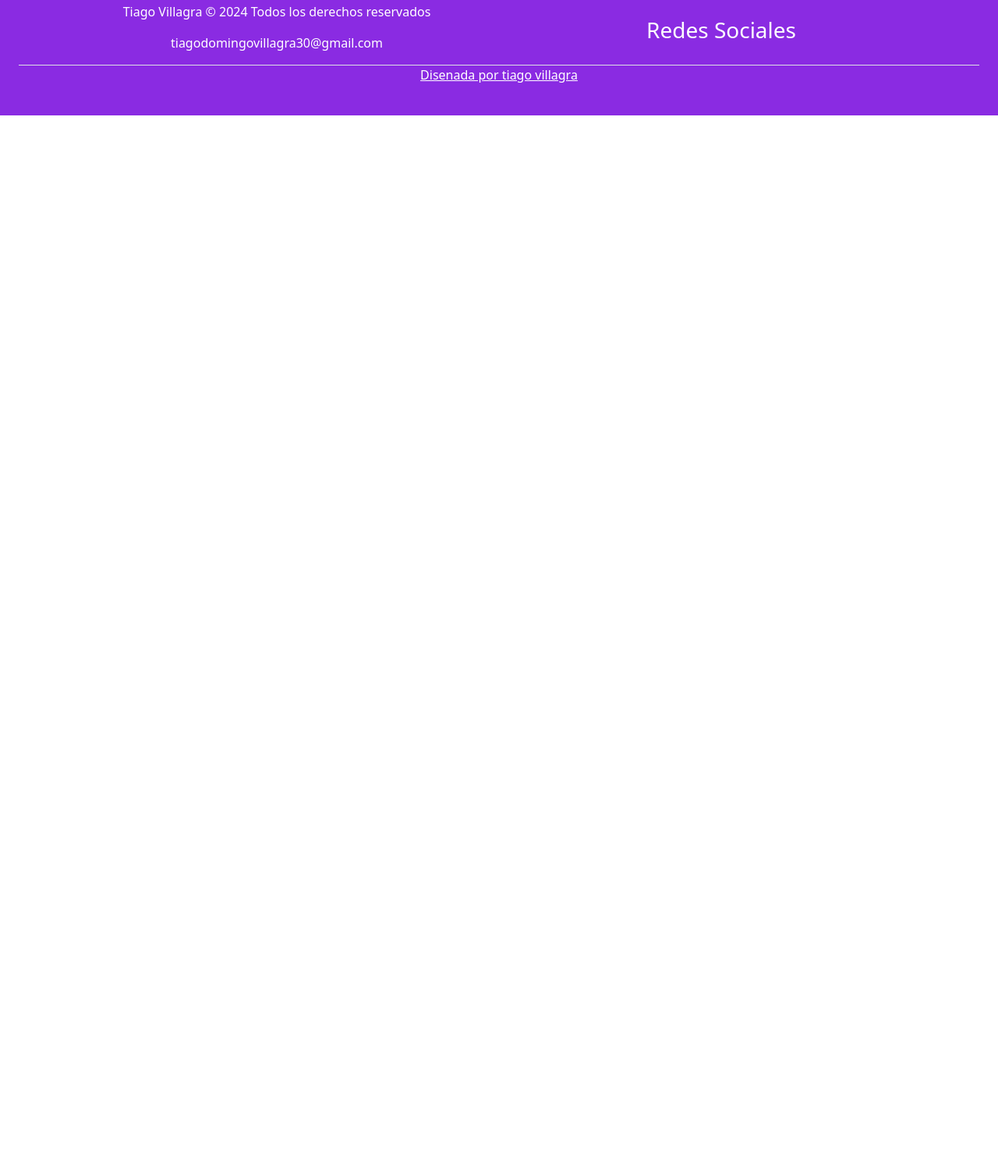
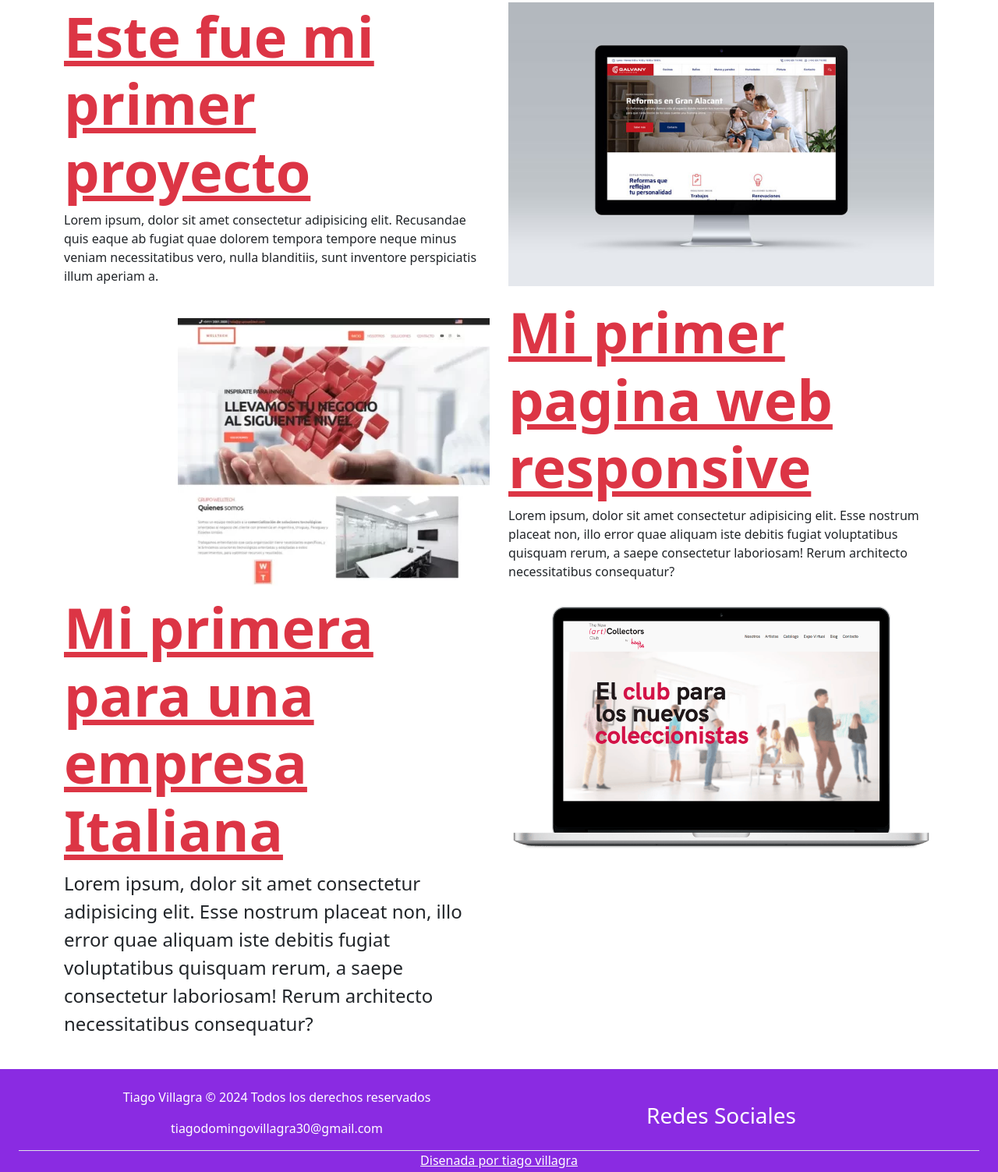
Before and after one commit to tiagovillagra/pree-entrega3, a plain HTML site: page pages/mis-trabajos.html in a window 1280 px wide. Shown: the part 97-1600 px from the top of the page at 78% size. Before the commit the page ends 800 px from the top, so only its background shows below. Drawn offline with nearby package versions, Linux system fonts and the light colour scheme.

Commit message:
teminado la pages mis-trabajos

```diff
--- a/pages/mis-trabajos.html
+++ b/pages/mis-trabajos.html
@@ -7,7 +7,7 @@
     <link href="https://cdn.jsdelivr.net/npm/bootstrap@5.3.2/dist/css/bootstrap.min.css" rel="stylesheet"
         integrity="sha384-T3c6CoIi6uLrA9TneNEoa7RxnatzjcDSCmG1MXxSR1GAsXEV/Dwwykc2MPK8M2HN" crossorigin="anonymous" />
     <link rel="stylesheet" href="../styles/estyles.css">
-    <title>Document</title>
+    <title>mis trabajos</title>
 </head>
 
 <body>
@@ -44,7 +44,54 @@
             </div>
         </nav>
     </header>
+    <main class="p-4">
+        <section class="container">
+            <div class="row">
+                <div class="col-lg-6 d-flex flex-column align-items-center">
+                    <h1 class="display-2 fw-semibold text-center text-decoration-underline text-lg-start text-danger">
+                        Este fue mi primer proyecto</h1>
+                    <p class="text-center fs-6 text-lg-start">Lorem ipsum, dolor sit amet consectetur adipisicing
+                        elit. Recusandae quis eaque ab fugiat quae
+                        dolorem tempora tempore neque minus veniam necessitatibus vero, nulla blanditiis, sunt inventore
+                        perspiciatis illum aperiam a.</p>
+                </div>
+                <div class="col-lg-6 ">
+                    <img src="../img/ejemplo-1.jpg" alt=".." class="img-fluid">
+                </div>
+            </div>
+        </section>
+        <section class="container">
+            <div class="row d-flex flex-column align-items-center flex-lg-row-reverse ">
+                <div class="col-lg-6">
+                    <h2 class="display-2 fw-semibold text-center text-decoration-underline text-lg-start text-danger">Mi
+                        primer pagina web responsive</h2>
+                    <p class="text-center fs-6 text-lg-start">Lorem ipsum, dolor sit amet consectetur adipisicing
+                        elit. Esse nostrum placeat non, illo error quae
+                        aliquam iste debitis fugiat voluptatibus quisquam rerum, a saepe consectetur laboriosam! Rerum
+                        architecto necessitatibus consequatur?</p>
+                </div>
+                <div class="col-lg-6 d-flex flex-column align-items-center flex-lg-row-reverse">
+                    <img src="../img/ejemplo-2.webp" alt=".." class="img-fluid mt-3">
+                </div>
+            </div>
+        </section>
+        <section class="container">
+            <div class="row">
 
+                <div class="col-lg-6">
+                    <h2 class="display-2 fw-semibold text-center text-decoration-underline text-lg-start text-danger">Mi
+                        primera para una empresa Italiana</h2>
+                    <p class="text-center fs-4 text-lg-start">Lorem ipsum, dolor sit amet consectetur adipisicing
+                        elit. Esse nostrum placeat non, illo error quae
+                        aliquam iste debitis fugiat voluptatibus quisquam rerum, a saepe consectetur laboriosam! Rerum
+                        architecto necessitatibus consequatur?</p>
+                </div>
+                <div class="col-lg-6">
+                    <img src="../img/ejemplo-3.png" alt=".." class="img-fluid mt-3">
+                </div>
+            </div>
+        </section>
+    </main>
 
     <footer class="text-white p-4">
         <div class="container">
@@ -56,7 +103,7 @@
                 <div class="col-lg-6 d-flex flex-column align-items-sm-center">
                     <h3>Redes Sociales</h3>
                     <div class="fs-3">
-                        <i class="bi bi-instagram"> </i>
+                        <i class="bi bi-instagram"></i>
                         <i class="bi bi-facebook"></i>
                         <i class="bi bi-twitter-x"></i>
                     </div>
--- a/styles/estyles.css
+++ b/styles/estyles.css
@@ -14,8 +14,7 @@ footer{
 header{
     background-color: aliceblue;
 }
-#text.color {
-    h2{
-        color: violet;
-    }
+#fotos.trabajos img{
+    width: 500px;
+    height: 250px;
 }
```
Also changed, not shown: index.html (+4 -2 lines), pages/certificado.html (+1 -1 lines), pages/contactos.html (+1 -1 lines), pages/referencias.html (+1 -1 lines).
